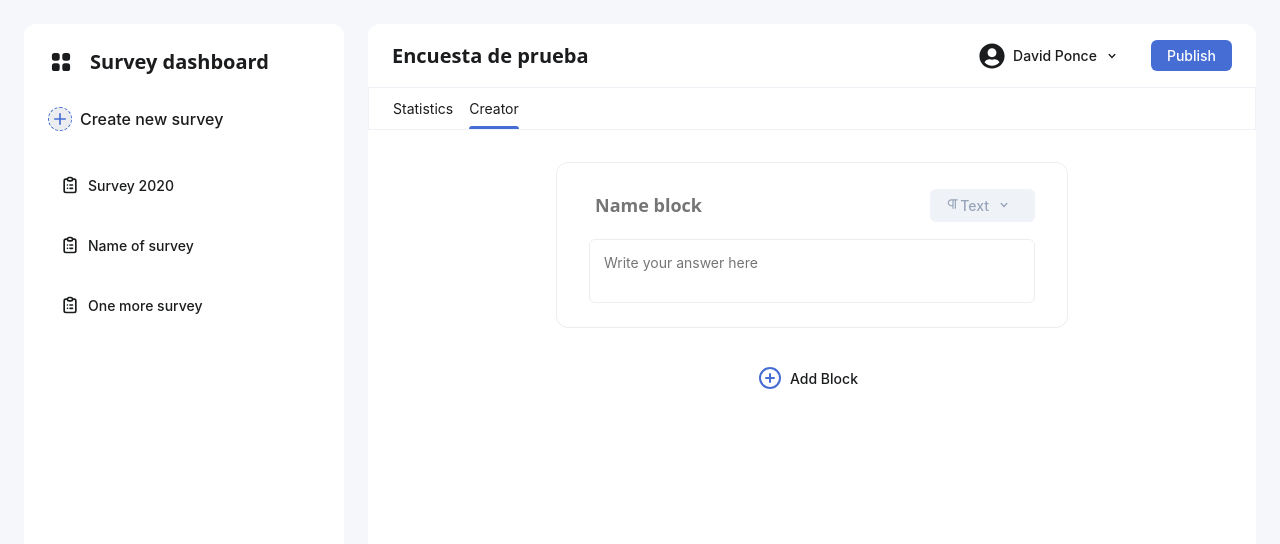
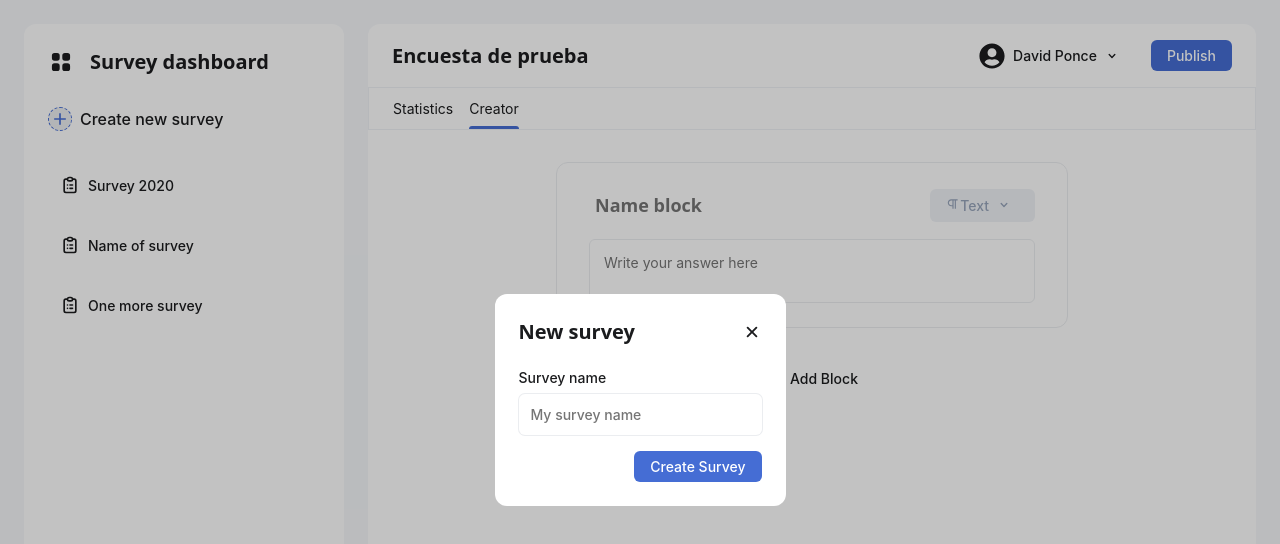
Before and after one commit to david-ponc/survey-app-old, a Next.js app: page /creator/1 in a window 1280 px wide. Both pictures are taken after a click on the element "Create new survey". Shown: the top 544 px of the page. Built offline with nearby package versions, Linux system fonts and the light colour scheme.

Commit message:
SUR-25 Feature: create modal to create new survey

```diff
--- a/src/components/Aside.js
+++ b/src/components/Aside.js
@@ -1,13 +1,26 @@
+import { useState } from 'react'
 import Link from 'next/link'
 import { AsideStyled, CirclePlusStyled, CreateSurveyStyled, H2Styled, LinkStyled, NavSurveysStyled } from 'styles/components/aside'
 import { HiOutlineClipboardList, HiViewGrid } from 'react-icons/hi'
 import { BiPlus } from 'react-icons/bi'
+import CreateSurveyModal from 'components/CreateSurveyModal'
 
 export default function Aside () {
+  const [visible, setVisible] = useState(false)
+
+  const toggleModal = () => {
+    setVisible(!visible)
+  }
+
+  const hiddenModal = () => {
+    setVisible(false)
+  }
+
   return (
+    <>
       <AsideStyled>
         <H2Styled> <HiViewGrid size={26} /> Survey dashboard</H2Styled>
-      <CreateSurveyStyled>
+        <CreateSurveyStyled onClick={toggleModal}>
           <CirclePlusStyled>
             <BiPlus size={20}/>
           </CirclePlusStyled>
@@ -25,5 +38,7 @@ export default function Aside () {
           </Link>
         </NavSurveysStyled>
       </AsideStyled>
+      {visible && <CreateSurveyModal closeModal={hiddenModal}/>}
+    </>
   )
 }
--- /dev/null
+++ b/src/components/CreateSurveyModal.js
@@ -0,0 +1,88 @@
+import ReactDOM from 'react-dom'
+import styled from 'styled-components'
+import { IoClose } from 'react-icons/io5'
+import Button from 'components/Button'
+
+export default function CreateSurveyModal ({ closeModal }) {
+  const handleSubmit = (e) => {
+    e.preventDefault()
+    console.log('Send name to server')
+    closeModal()
+  }
+
+  return ReactDOM.createPortal(
+    <>
+      <OverlayStyled>
+        <ModalStyled onSubmit={handleSubmit}>
+          <HeaderStyled>
+            <h2>New survey</h2>
+            <IoClose size={20} cursor="pointer" onClick={closeModal}/>
+          </HeaderStyled>
+          <ContentStyled>
+            <label>
+              Survey name
+              <input type="text" placeholder="My survey name"/>
+            </label>
+            <Button>Create Survey</Button>
+          </ContentStyled>
+        </ModalStyled>
+      </OverlayStyled>
+    </>,
+    document.getElementById('modal-container')
+  )
+}
+
+const OverlayStyled = styled.div`
+  width: 100vw;
+  height: 100vh;
+  position: fixed;
+  background: rgba(0,0,0,0.24);
+  top: 0;
+  left: 0;
+  z-index: 30;
+  display: flex;
+  align-items: center;
+  justify-content: center;
+`
+
+const ModalStyled = styled.form`
+  position: relative;
+  z-index: 31;
+  padding: 1.5rem;
+  border-radius: 0.75rem;
+  background: var(--gray-600);
+`
+
+const HeaderStyled = styled.header`
+  display: flex;
+  justify-content: space-between;
+  align-items: center;
+`
+
+const ContentStyled = styled.section`
+  margin-top: 1.5rem;
+  display: grid;
+  gap: 1rem;
+
+  label {
+    display: grid;
+    grid-auto-flow: row;
+    gap: 0.5rem;
+    font-weight: 500;
+    font-size: 0.875rem;
+  }
+
+  input {
+    outline: 0;
+    border: 0;
+    border-radius: 0.375rem;
+    padding: 0.75rem;
+    font-size: 0.875rem;
+    font-weight: 500;
+    box-shadow: 0 0 0 1px var(--gray-300);
+  }
+
+  button {
+    justify-self: end;
+  }
+`
--- a/src/pages/_app.js
+++ b/src/pages/_app.js
@@ -5,6 +5,7 @@ function MyApp ({ Component, pageProps }) {
     <>
       <GlobalStyle />
       <Component {...pageProps} />
+      <div id="modal-container" />
     </>
   )
 }
```
Lines whose indentation alone changed are shown as unchanged.
